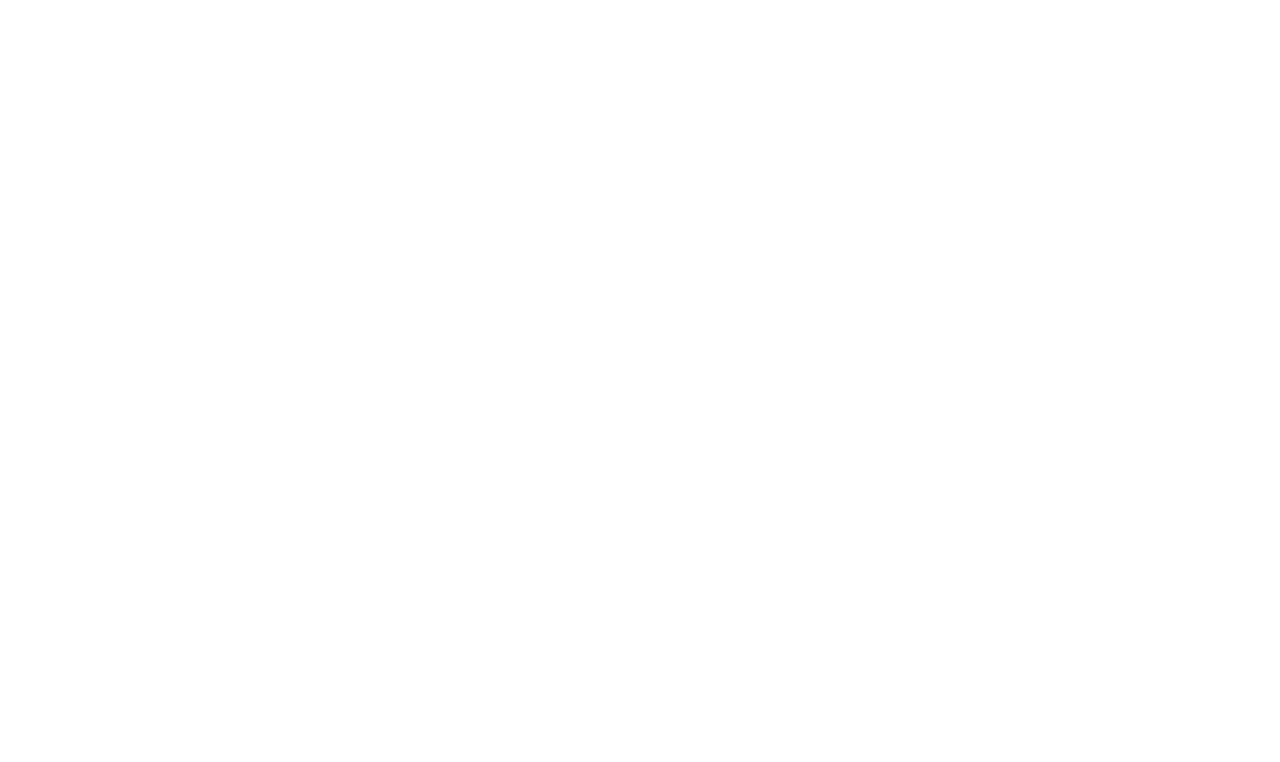
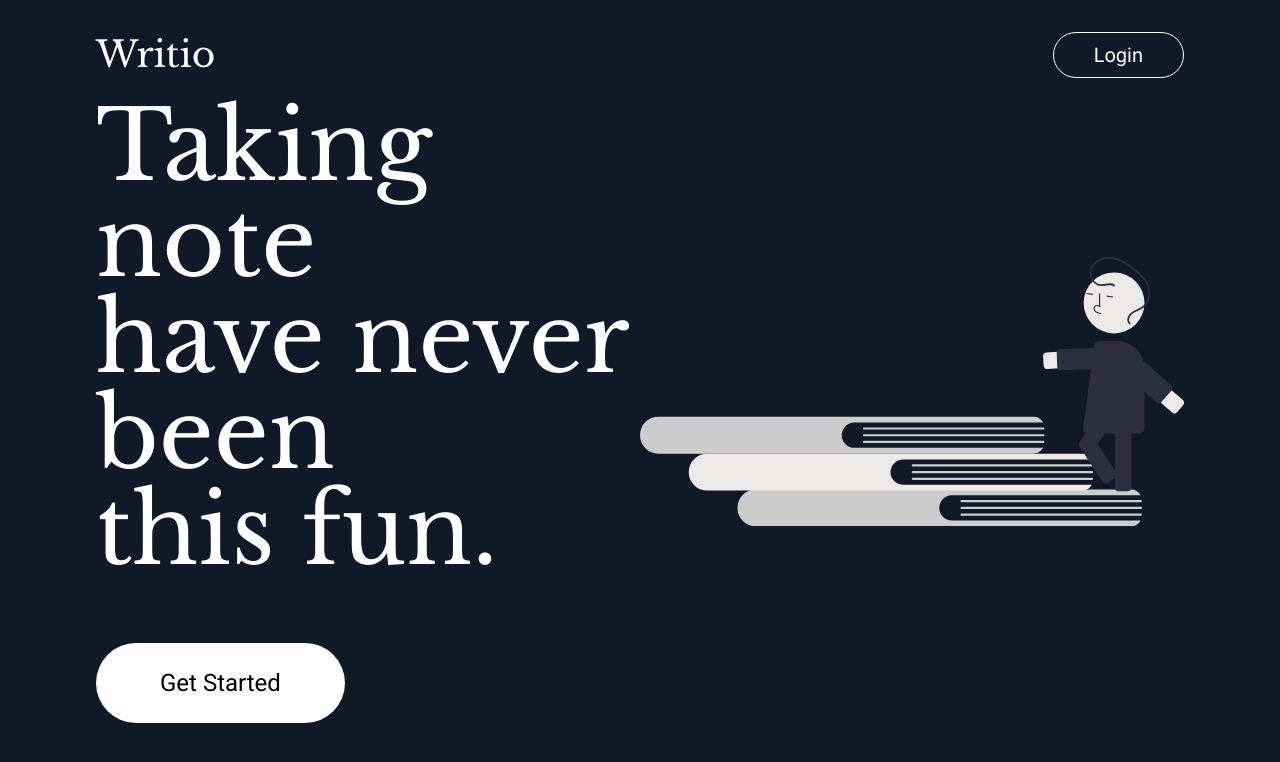
Before and after one commit to kakalition/writo, a React (Vite) app in the folder frontend/: page / in a window 1280 px wide. Shown: the top 762 px of the page. Built offline with nearby package versions, Linux system fonts and the light colour scheme.

Commit message:
Refactor HomePage to use Tailwind

```diff
--- a/frontend/src/common-component/UndrawBookSvg.tsx
+++ b/frontend/src/common-component/UndrawBookSvg.tsx
@@ -1,6 +1,6 @@
 export default function UndrawBookSvg() {
   return (
-    <svg xmlns="http://www.w3.org/2000/svg" data-name="Layer 1" width="911.60164" height="451.38424" viewBox="0 0 911.60164 451.38424" xmlnsXlink="http://www.w3.org/1999/xlink">
+    <svg xmlns="http://www.w3.org/2000/svg" data-name="Layer 1" viewBox="0 0 911.60164 451.38424" xmlnsXlink="http://www.w3.org/1999/xlink">
       <path d="M666.90719,666.03923a21.28318,21.28318,0,0,1,0-42.56635H983.042a18.5053,18.5053,0,0,0-16.2373-9.65283H338.41256a30.93217,30.93217,0,0,0-30.89746,30.936,30.95171,30.95171,0,0,0,30.89746,30.936H966.80465a18.506,18.506,0,0,0,16.2373-9.65289Z" transform="translate(-144.19918 -224.30788)" fill="#ccc" />
       <path d="M983.46178,635.20036H682.89113a1.73741,1.73741,0,0,1,0-3.47481H983.46178a1.73741,1.73741,0,0,1,0,3.47481Z" transform="translate(-144.19918 -224.30788)" fill="#ccc" />
       <path d="M983.46178,646.49347H682.89113a1.7374,1.7374,0,0,1,0-3.4748H983.46178a1.7374,1.7374,0,0,1,0,3.4748Z" transform="translate(-144.19918 -224.30788)" fill="#ccc" />
--- a/frontend/src/features/homepage/HomePage.tsx
+++ b/frontend/src/features/homepage/HomePage.tsx
@@ -12,44 +12,44 @@
     navigator('/login');
   };
 
-  return (<div />
-  /*     <div className={`d-flex flex-column vh-100 vw-100 ${homeStyles.pageClass} ${backgroundStyles.bgDark}`}>
-      <div id="topbar" className={`d-flex flex-row w-100 justify-content-between align-items-center ${homeStyles.topbarClass}`}>
-        <h1 className={homeStyles.topbarHeadingClass}>Writio</h1>
-        <Button
-          className={homeStyles.buttonClass}
-          variant="outline-light"
+  return (
+    <div className="flex flex-col py-8 px-24 w-screen h-screen bg-gray-900">
+      <div id="topbar" className="flex flex-row justify-between items-center w-full">
+        <h1 className="text-4xl text-white font-libre-baskerville">Writio</h1>
+        <button
+          type="button"
+          className="py-2 px-10 text-xl text-white rounded-full border-[1px] border-white font-roboto"
           onClick={onLoginClick}
         >
           Login
-        </Button>
+        </button>
       </div>
-      <div id="main-content-container" className="d-flex flex-column align-items-center justify-content-center w-100 h-100">
-        <div id="main-content" className="d-flex align-items-center justify-content-between w-100 h-100 flex-row">
-          <div id="content" className="d-flex flex-column align-items-start justify-content-center w-50">
-            <h2 className={homeStyles.contentClass}>
+      <div id="main-content-container" className="flex flex-col justify-center items-center w-full h-full">
+        <div id="main-content" className="flex flex-row justify-between items-center w-full h-full">
+          <div id="content" className="flex flex-col justify-center items-start w-1/2">
+            <h2 className="text-8xl text-white font-libre-baskerville">
               Taking note
               <br />
               have never been
               <br />
               this fun.
             </h2>
-            <div className={spacerStyles.h4} />
-            <Button
-              className={homeStyles.ctaClass}
-              variant="light"
+            <div className="h-16" />
+            <button
+              type="button"
+              className="py-6 px-16 text-2xl text-black bg-white rounded-full font-roboto"
               onClick={onGetStartedClick}
             >
               Get Started
-            </Button>
+            </button>
           </div>
-          <div id="illustration" className="d-flex flex-column align-items-center justify-content-center w-50">
-            <UndrawBookSvg />
-            <div id="adjustment0" className={spacerStyles.h2} />
+          <div id="illustration" className="flex flex-col justify-center items-center w-1/2">
+            <div className="w-full h-full"><UndrawBookSvg /></div>
+            <div id="adjustment0" className="h-10" />
           </div>
         </div>
-        <div id="adjustment1" className={spacerStyles.h4} />
+        <div id="adjustment1" className="h-6" />
       </div>
-    </div> */
+    </div>
   );
 }
--- a/frontend/src/index.css
+++ b/frontend/src/index.css
@@ -1,3 +1,9 @@
 @tailwind base;
 @tailwind components;
 @tailwind utilities;
+
+@layer components {
+  .borderize {
+    @apply border-2 border-red-600
+  }
+}
--- a/frontend/src/main.tsx
+++ b/frontend/src/main.tsx
@@ -23,10 +23,10 @@
       <Routes>
         <Route path="/" element={<HomePage />} />
         <Route path="/test" element={<Test />} />
-        {/*         <Route path="/logout" element={<Logout />} />
-        <Route path="/login" element={<LoginPage />} />
+        <Route path="/logout" element={<Logout />} />
+        {/*         <Route path="/login" element={<LoginPage />} />
         <Route path="/register" element={<RegisterPage />} />
-        <Route path="/app" element={<NoteListPage />} /> */}
+        <Route path="/app" element={<NoteListPage />} />  */}
       </Routes>
     </BrowserRouter>
   </React.StrictMode>,
--- a/frontend/tailwind.config.js
+++ b/frontend/tailwind.config.js
@@ -4,7 +4,14 @@
     './src/**/*.{vue,js,ts,jsx,tsx}',
   ],
   theme: {
-    extend: {},
+    extend: {
+      fontFamily: {
+        'ibm-plex-sans': ['IBM Plex Sans', 'sans-serif'],
+        'lato': ['Lato', 'sans-serif'],
+        'libre-baskerville': ['Libre Baskerville', 'serif'],
+        'roboto': ['Roboto', 'sans-serif'],
+      }
+    },
   },
   plugins: [],
 }
```
Also changed, not shown: frontend/index.html (+6 -3 lines), frontend/.eslintrc.js.
